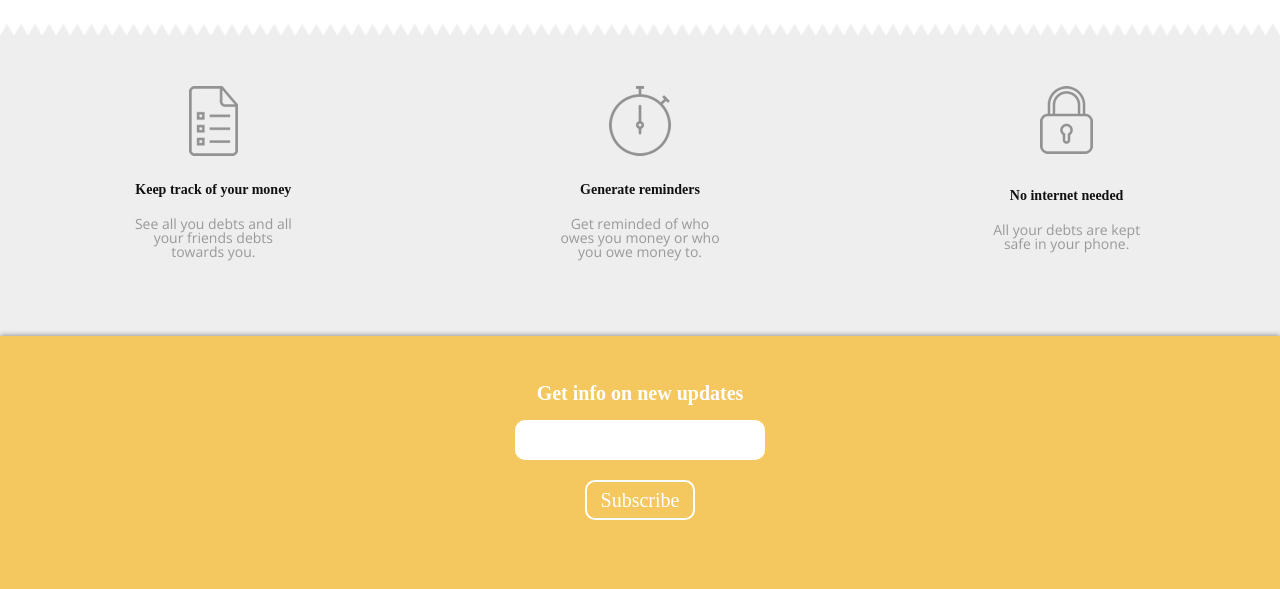
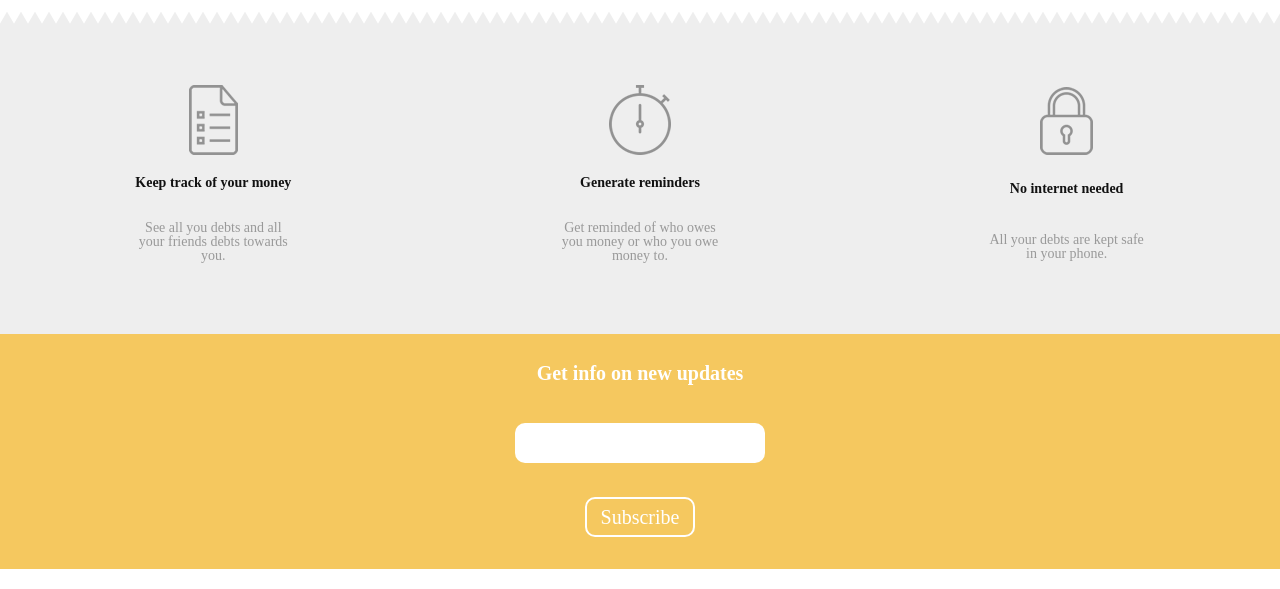
Before and after one commit to Atixx/ar-express-js, a plain HTML site: page maquetadotraining.html in a window 1280 px wide. Shown: the part 400-989 px from the top of the page. Drawn offline with nearby package versions, Linux system fonts and the light colour scheme.

Commit message:
Maquetado-Training corrected

```diff
--- a/maquetadotraining.html
+++ b/maquetadotraining.html
@@ -11,52 +11,35 @@
   </head>
 
   <body>
-
     <div class="main">
-    <div class="top"></div>
-    <div class="images">
-      <img class="phone" src="phone.png" />
-      <div class="v"></div>
-      <img class="tcg_logo" src="tcg_logo.png" />
+      <img class="phone-logo" src="phone.png" />
+      <div class="v-div"></div>
+      <img class="tcg-logo" src="tcg_logo.png" />
     </div>
-
-    <div class="trianglediv">
-      <img class="triangle" src="triangle.png" />
-    </div>
+  </body>
 
   <div class="features">
-      <div class="list">
-        <img class="ic_list" src="ic_list.png" />
-        <div class="text">
-          <p class="texttitle">Keep track of your money</p>
-          <p class="info">See all you debts and all your friends debts towards you.</p>
+    <div class="money-feature">
+      <img class="feature-image" src="ic_list.png" />
+      <p class="feature-title">Keep track of your money</p>
+      <p class="feature-info">See all you debts and all your friends debts towards you.</p>
     </div>
+    <div class="reminder-feature">
+      <img class="feature-image" src="ic_reminder.png" />
+      <p class="feature-title">Generate reminders</p>
+      <p class="feature-info">Get reminded of who owes you money or who you owe money to.</p>
     </div>
-      <div class="reminder">
-        <img class="ic_reminder" src="ic_reminder.png" />
-        <div class="text">
-          <p class="texttitle">Generate reminders</p>
-          <p class="info">Get reminded of who owes you money or who you owe money to.</p>
-        </div>
-      </div>
-      <div class="safe">
-        <img class="ic_safe" src="ic_safe.png" />
-        <div class="text">
-          <p class="texttitle">No internet needed</p>
-          <p class="info">All your debts are kept safe in your phone.</p>
-        </div>
-      </div>
+    <div class="security-feature">
+      <img class="feature-image" src="ic_safe.png" />
+      <p class="feature-title">No internet needed</p>
+      <p class="feature-info">All your debts are kept safe in your phone.</p>
     </div>
   </div>
 
-  <div class="footer">
-    <div class="footerlist">
-      <label for="" class="label"><p class="labeltext">Get info on new updates</p></label>
-      <input type="text" name="" value="" class="input">
-      <button type="button" name="Subscribe" class="button">Subscribe</button>
-    </div>
-  </div>
-
-</body>
+<form class="footer">
+    <label for="" class="subscribe-label">Get info on new updates</label>
+    <input type="text" class="subscribe-input">
+    <button type="subscribe" class="subscribe-button">Subscribe</button>
+</form>
 
 </html>
--- a/styles.css
+++ b/styles.css
@@ -1,142 +1,124 @@
-/*body{
-  height: 100%;
-  flex-direction: column;
-}*/
-
-.main{
-  height: 75%;
-}
-.footer{
-  height: 25%;
+body {
+  font-family: "Open Sans", sans-serif;
 }
 
-.top{
+.main {
+  height: 75%;
+  border-top: 10px solid #F5C85F;
   display: flex;
-  background-color: #F5C85F;
-  height: 10px;
-  width: auto;
-}
-
-.images {
-  display: flex;
-  flex-direction: row;
   justify-content: center;
   align-items: center;
   align-content: center;
-  padding-top: 40px;
-  padding-bottom: 40px;
+  padding: 40px 0;
 }
 
-.phone {
+.phone-logo {
   padding-right: 30px;
 }
 
-.tcg_logo{
+.tcg-logo {
   padding-left: 25px;
 }
 
-.v {
+.v-div {
   background: linear-gradient(0deg, transparent, #F5C85F, transparent);
   height: 275px;
   width: 3px;
   border: none;
 }
 
-@media screen and (max-width: 768px) {
-  .phone{
-    display: none;
-  }
-
-  .v{
-    display: none;
-  }
- }
-
- .trianglediv{
+ .triangle-div {
    display: flex;
    justify-content: flex-end;
    background-image: url("triangle.png");
    background-repeat: space;
  }
 
- .features{
+ .features {
    display: flex;
    justify-content: space-around;
    align-items: center;
-   align-content: center;
-   width: auto;
-   height: 300px;
+   height: 310px;
    background-color: #EEE;
-   padding-top: none;
+   position: relative;
  }
 
-.list,
-.reminder,
-.safe,
-.text{
+ .features:before {
+   content: '';
+   position: absolute;
+   background-image: url("triangle.png");
+   width: 100%;
+   height: 12px;
+   top: -12px;
+ }
+
+.money-feature,
+.reminder-feature,
+.security-feature {
   display: flex;
   flex-direction: column;
-  justify-content: center;
+  justify-content: space-around;
   align-items: center;
   text-align: center;
   width: 180px;
   height: 200px;
 }
 
-.texttitle{
-  font-style: normal;
+.feature-title {
   font-weight: bold;
   color: #111;
   padding: 10px;
 }
 
-.info{
-  font-family: "Open Sans";
+.feature-info {
   color: #999;
   padding: 10px;
 }
 
-.footer{
+.footer {
   display: flex;
-  justify-content: center;
+  flex-direction: column;
+  justify-content: space-around;
   align-items: center;
   background-color: #F5C85F;
-  width: inherit;
-  height: 253px;
+  width: 100%;
+  height: 235px;
   box-shadow: 0px -1px 5px #999;
 }
 
-.footerlist{
-  display: flex;
-  flex-direction: column;
-  justify-content: space-between;
-  align-items: center;
-}
-
-.labeltext{
+.subscribe-label {
   color: white;
   font-weight: bold;
   font-size: 20px;
   padding: 20px;
 }
 
-.button,
-.input{
+.subscribe-button,
+.subscribe-input {
   border: none;
   border-radius: 10px;
   height: 40px;
 }
 
-.input{
+.subscribe-input {
   width: 250px;
 }
 
-.button{
+.subscribe-button {
   width: 110px;
   background-color: #F5C85F;
   color: white;
   border: 2px solid white;
-  margin-top: 20px;
-  margin-bottom: 40px;
+  margin: 10px 0 20px 0;
   font-size: 20px;
 }
+
+@media screen and (max-width: 768px) {
+  .phone-logo {
+    display: none;
+  }
+
+  .v-div {
+    display: none;
+  }
+}
```
Lines whose indentation alone changed are shown as unchanged.
